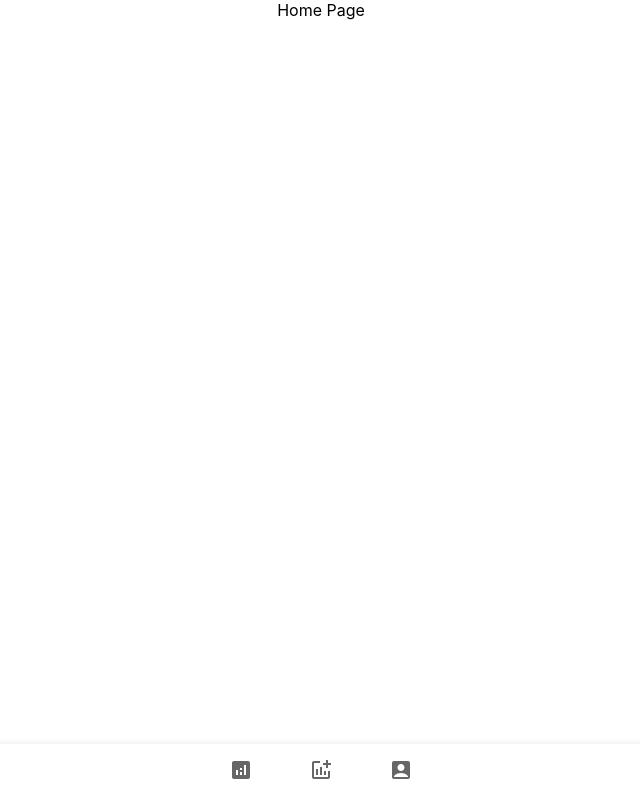
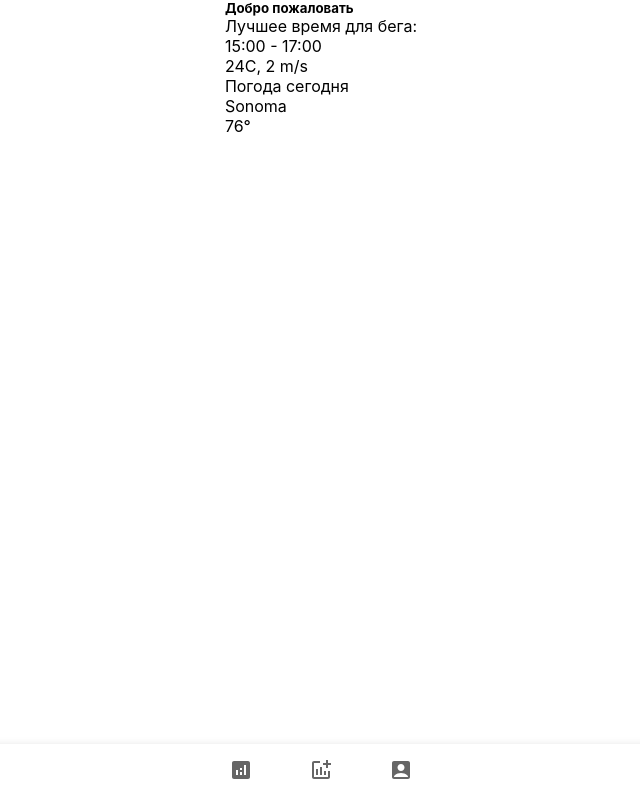
Before and after one commit to RussianFrost/Run-Weather, a React (Create React App) app: page / in a window 1280 px wide. Shown: the whole page, without its empty margins (319-959 px from the left). Built offline with nearby package versions, Linux system fonts and the light colour scheme.

Commit message:
Adding blocks to Home

```diff
--- a/src/App.tsx
+++ b/src/App.tsx
@@ -1,4 +1,4 @@
-import "./App.css";
+import "./App.less";
 import React from "react";
 import BottomNavigation from "@mui/material/BottomNavigation";
 import { BottomNavigationAction, Paper } from "@mui/material";
--- a/src/index.tsx
+++ b/src/index.tsx
@@ -1,6 +1,6 @@
 import React from "react";
 import ReactDOM from "react-dom/client";
-import "./index.css";
+import "./index.less";
 import { router } from "./routes/Routes";
 import { RouterProvider } from "react-router-dom";
 
--- a/src/pages/Home/Home.tsx
+++ b/src/pages/Home/Home.tsx
@@ -1,7 +1,55 @@
 import React from "react";
 
 const Home = () => {
-  return <div>Home Page</div>;
+  return (
+      <div className="home-page">
+        <div className="welcome-container">
+            <h5>Добро пожаловать</h5>
+            <div className="wearth-block">
+                <p>Лучшее время для бега:</p>
+                <p>15:00 - 17:00</p>
+                <p>24C, 2 m/s</p>
+            </div>
+        </div>
+          <div className="main-home">
+              <p>Погода сегодня</p>
+              <div className="wearth-block">
+                  <div className="wearth-block-indicator">
+                      <div className="wearth-block-indicator-city">
+                          <p>Sonoma</p>
+                          <p>76°</p>
+                      </div>
+                      <div className="wearth-block-indicator-city">
+
+                      </div>
+                  </div>
+                  <div className="wearth-indicator-week">
+
+                  </div>
+              </div>
+              <div className="weather-micro-container">
+                  <div className="weather-micro-block">
+                    <div className="wether-micro-name">
+
+                    </div>
+                  </div>
+                  <div className="weather-micro-block">
+                      <div className="wether-micro-name">
+
+                      </div>
+                  </div>
+                  <div className="weather-micro-block">
+                      <div className="wether-micro-name">
+
+                      </div>
+                  </div>
+                  <div className="weather-micro-block">
+
+                  </div>
+              </div>
+          </div>
+      </div>
+  )
 };
 
 export default Home;
```
Also changed, not shown: src/App.less (renamed from src/App.css), src/index.less (renamed from src/index.css), src/pages/Home/Home.css (deleted), src/pages/Home/Home.less (added).
